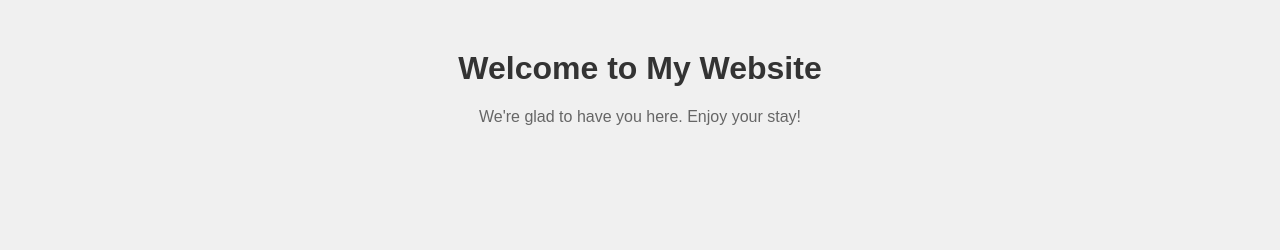
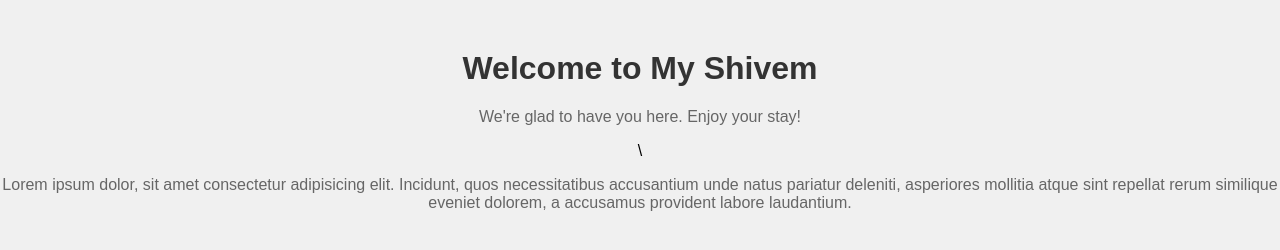
Before and after one commit to shivam200210/devopslab, a plain HTML site: page index.html in a window 1280 px wide. Drawn offline with Linux system fonts and the light colour scheme.

Commit message:
new branch

```diff
--- a/index.html
+++ b/index.html
@@ -25,8 +25,9 @@
 </head>
 <body>
     <div class="container">
-        <h1>Welcome to My Website</h1>
-        <p>We're glad to have you here. Enjoy your stay!</p>
+        <h1>Welcome to My Shivem </h1>
+        <p>We're glad to have you here. Enjoy your stay!</p>\
+        <p>Lorem ipsum dolor, sit amet consectetur adipisicing elit. Incidunt, quos necessitatibus accusantium unde natus pariatur deleniti, asperiores mollitia atque sint repellat rerum similique eveniet dolorem, a accusamus provident labore laudantium.</p>
     </div>
 </body>
 </html>
```
